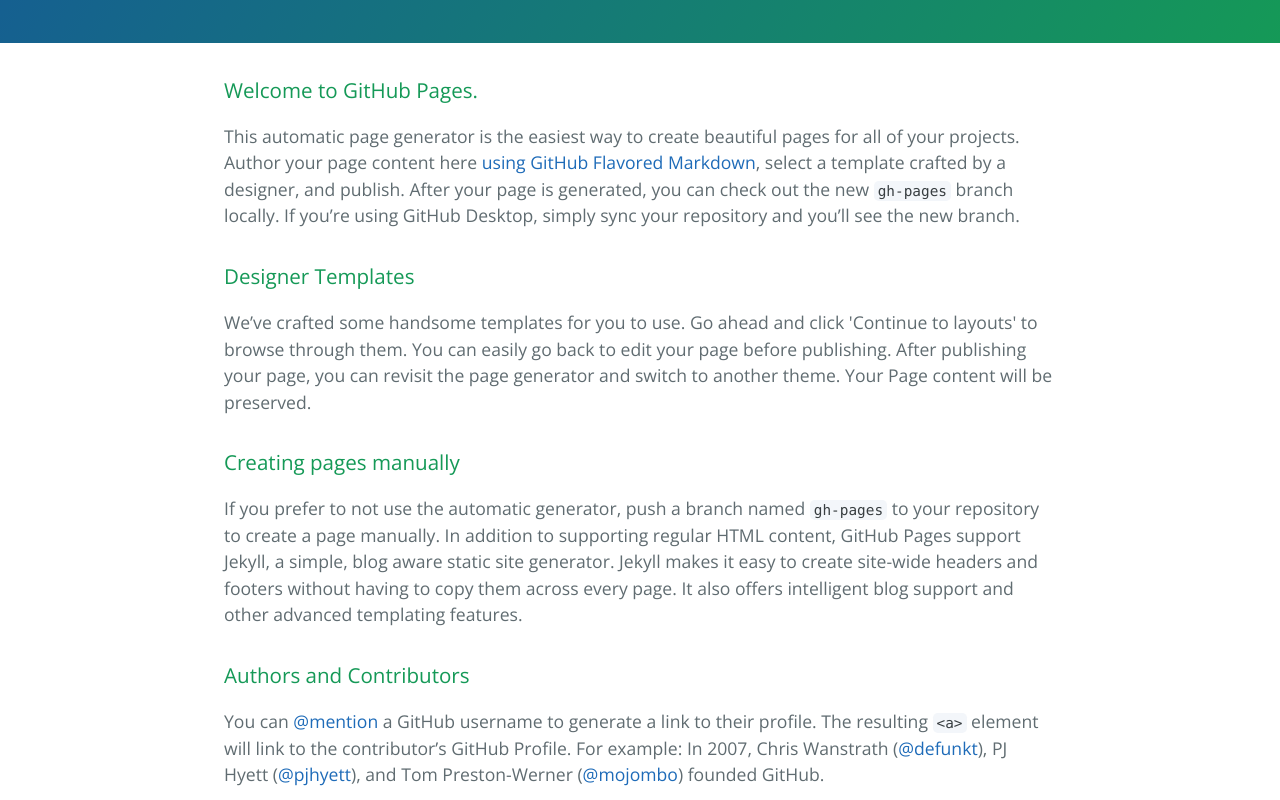
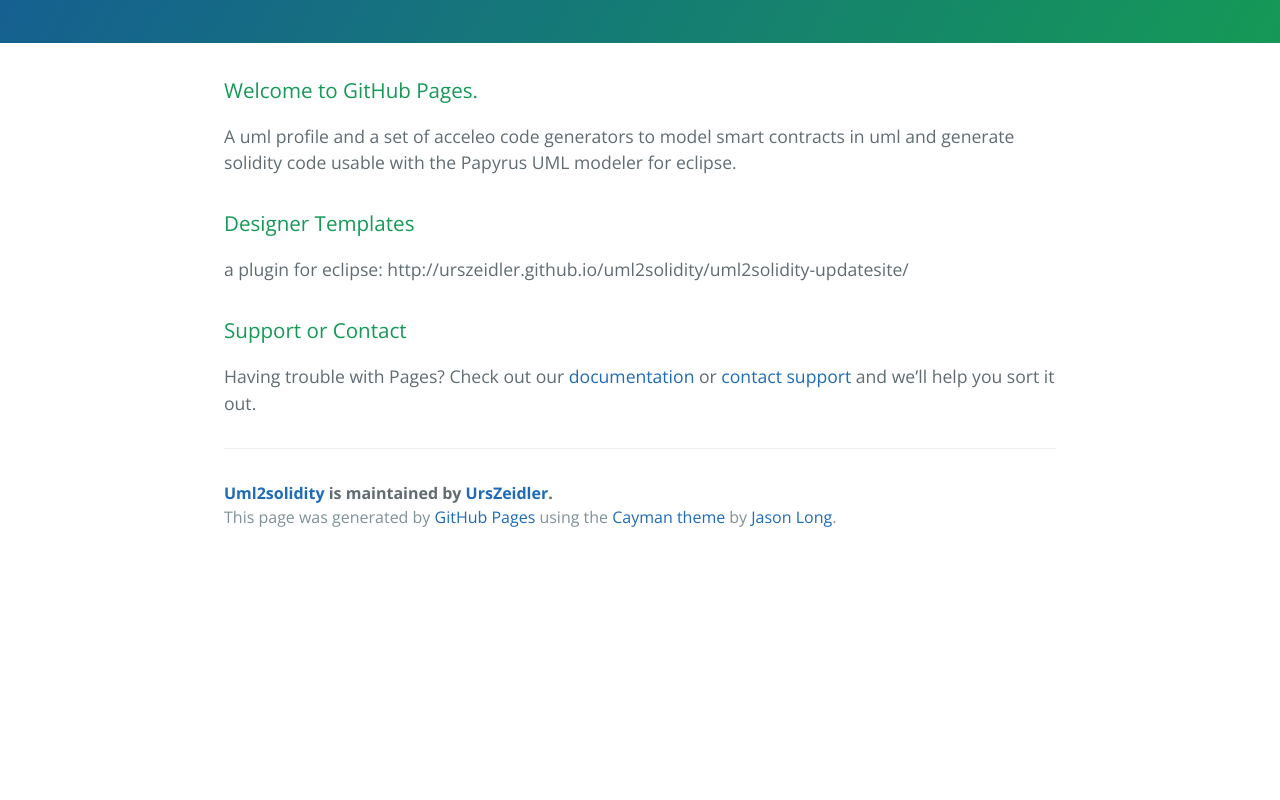
Before and after one commit to UrsZeidler/uml2solidity, a plain HTML site: page index.html in a window 1280 px wide. Shown: the part 340-1140 px from the top of the page. After the commit the page ends 901 px from the top, so only its background shows below. Drawn offline with nearby package versions, Linux system fonts and the light colour scheme.

Commit message:
Update index.html

```diff
--- a/index.html
+++ b/index.html
@@ -22,22 +22,18 @@
       <h3>
 <a id="welcome-to-github-pages" class="anchor" href="#welcome-to-github-pages" aria-hidden="true"><span class="octicon octicon-link"></span></a>Welcome to GitHub Pages.</h3>
 
-<p>This automatic page generator is the easiest way to create beautiful pages for all of your projects. Author your page content here <a href="https://guides.github.com/features/mastering-markdown/">using GitHub Flavored Markdown</a>, select a template crafted by a designer, and publish. After your page is generated, you can check out the new <code>gh-pages</code> branch locally. If you’re using GitHub Desktop, simply sync your repository and you’ll see the new branch.</p>
+<p>A uml profile and a set of acceleo code generators to model smart contracts in uml and generate solidity code usable with the Papyrus UML modeler for eclipse.
+</p>
 
 <h3>
 <a id="designer-templates" class="anchor" href="#designer-templates" aria-hidden="true"><span class="octicon octicon-link"></span></a>Designer Templates</h3>
 
-<p>We’ve crafted some handsome templates for you to use. Go ahead and click 'Continue to layouts' to browse through them. You can easily go back to edit your page before publishing. After publishing your page, you can revisit the page generator and switch to another theme. Your Page content will be preserved.</p>
+<p>
+a plugin for eclipse:
 
-<h3>
-<a id="creating-pages-manually" class="anchor" href="#creating-pages-manually" aria-hidden="true"><span class="octicon octicon-link"></span></a>Creating pages manually</h3>
+  http://urszeidler.github.io/uml2solidity/uml2solidity-updatesite/
+</p>
 
-<p>If you prefer to not use the automatic generator, push a branch named <code>gh-pages</code> to your repository to create a page manually. In addition to supporting regular HTML content, GitHub Pages support Jekyll, a simple, blog aware static site generator. Jekyll makes it easy to create site-wide headers and footers without having to copy them across every page. It also offers intelligent blog support and other advanced templating features.</p>
-
-<h3>
-<a id="authors-and-contributors" class="anchor" href="#authors-and-contributors" aria-hidden="true"><span class="octicon octicon-link"></span></a>Authors and Contributors</h3>
-
-<p>You can <a href="https://github.com/blog/821" class="user-mention">@mention</a> a GitHub username to generate a link to their profile. The resulting <code>&lt;a&gt;</code> element will link to the contributor’s GitHub Profile. For example: In 2007, Chris Wanstrath (<a href="https://github.com/defunkt" class="user-mention">@defunkt</a>), PJ Hyett (<a href="https://github.com/pjhyett" class="user-mention">@pjhyett</a>), and Tom Preston-Werner (<a href="https://github.com/mojombo" class="user-mention">@mojombo</a>) founded GitHub.</p>
 
 <h3>
 <a id="support-or-contact" class="anchor" href="#support-or-contact" aria-hidden="true"><span class="octicon octicon-link"></span></a>Support or Contact</h3>
```
